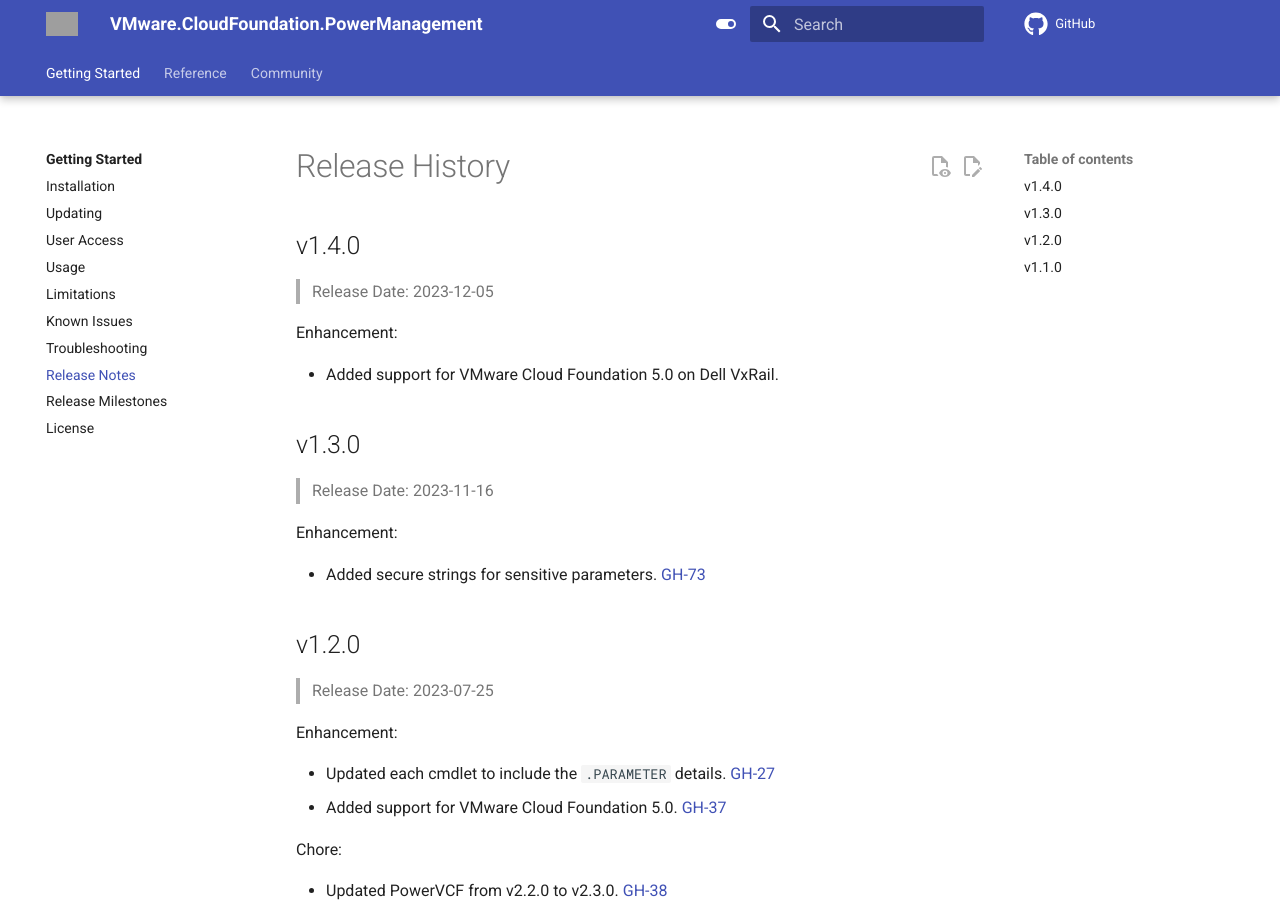
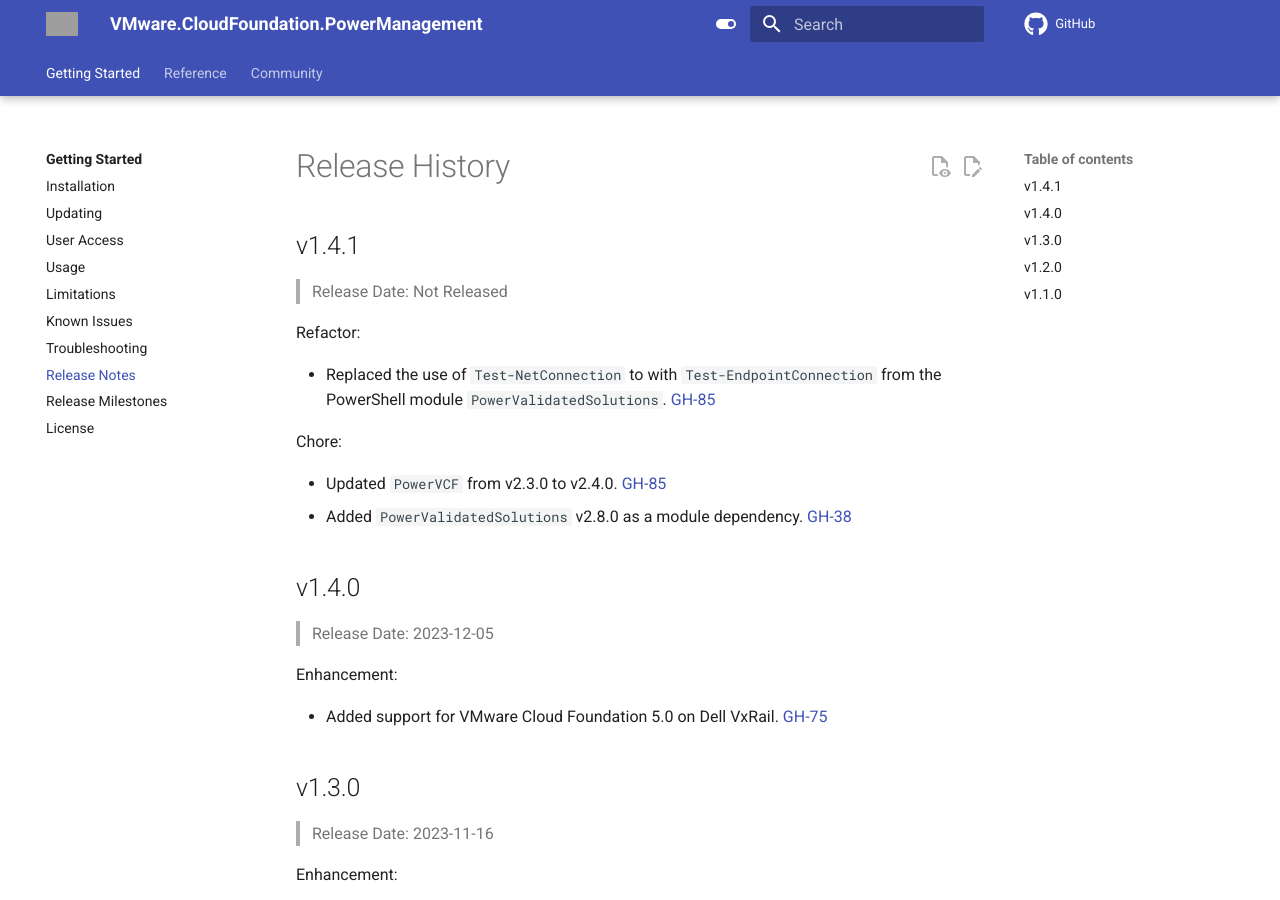
Before and after one commit to vmware/powershell-module-for-vmware-cloud-foundation-power-management, an MkDocs documentation site: the page built from docs/release-notes.md, in a window 1280 px wide and 900 px high. Built offline with MkDocs 1.6.1 and Material for MkDocs 9.7.7, drawn with Linux system fonts in a browser that asks for light colours; comment, search, counter and statistics services are not loaded; the version menu is left out; grey boxes are pictures that could not be loaded.

Commit message:
refactor: replace use of `Test-NetConnection`
`Test-NetConnection` is only supported for Windows Powershell Desktop not PowerShell 7.

- Updated the `Test-NetConnection` to `Test-EndpointConnection` from `PowerValidatedSolutions`.

- Updated all documentation to add `PowerValidatedSolutions` as a module dependency.

- Updated copyright to 2023-2024.

Signed-off-by: Jared Burns <jared.burns@broadcom.com>

```diff
--- a/CHANGELOG.md
+++ b/CHANGELOG.md
@@ -1,4 +1,17 @@
 # Release History
+
+## v1.4.1
+
+> Release Date: Not Released
+
+Refactor:
+
+- Replaced the use of `Test-NetConnection` to with `Test-EndpointConnection` from the PowerShell module `PowerValidatedSolutions`. [GH-85](https://github.com/vmware/powershell-module-for-vmware-cloud-foundation-power-management/pull/85)
+
+Chore:
+
+- Updated `PowerVCF` from v2.3.0 to v2.4.0. [GH-85](https://github.com/vmware/powershell-module-for-vmware-cloud-foundation-power-management/pull/85)
+- Added `PowerValidatedSolutions` v2.8.0 as a module dependency. [GH-38](https://github.com/vmware/powershell-module-for-vmware-cloud-foundation-power-management/pull/38)
 
 ## v1.4.0
 
@@ -6,7 +19,7 @@
 
 Enhancement:
 
-- Added support for VMware Cloud Foundation 5.0 on Dell VxRail.
+- Added support for VMware Cloud Foundation 5.0 on Dell VxRail. [GH-75](https://github.com/vmware/powershell-module-for-vmware-cloud-foundation-power-management/pull/75)
 
 ## v1.3.0
 
--- a/mkdocs.yml
+++ b/mkdocs.yml
@@ -70,7 +70,6 @@
     jinja_options:
       variable_start_string: "${{"
       variable_end_string: "}}"
-- git-authors
 - git-revision-date-localized:
     enabled: !ENV [CI, false]
     enable_creation_date: false
```
Also changed, not shown: README.md (+1 -1 lines), docs/requirements.txt (+3 -4 lines), 13 other files.
